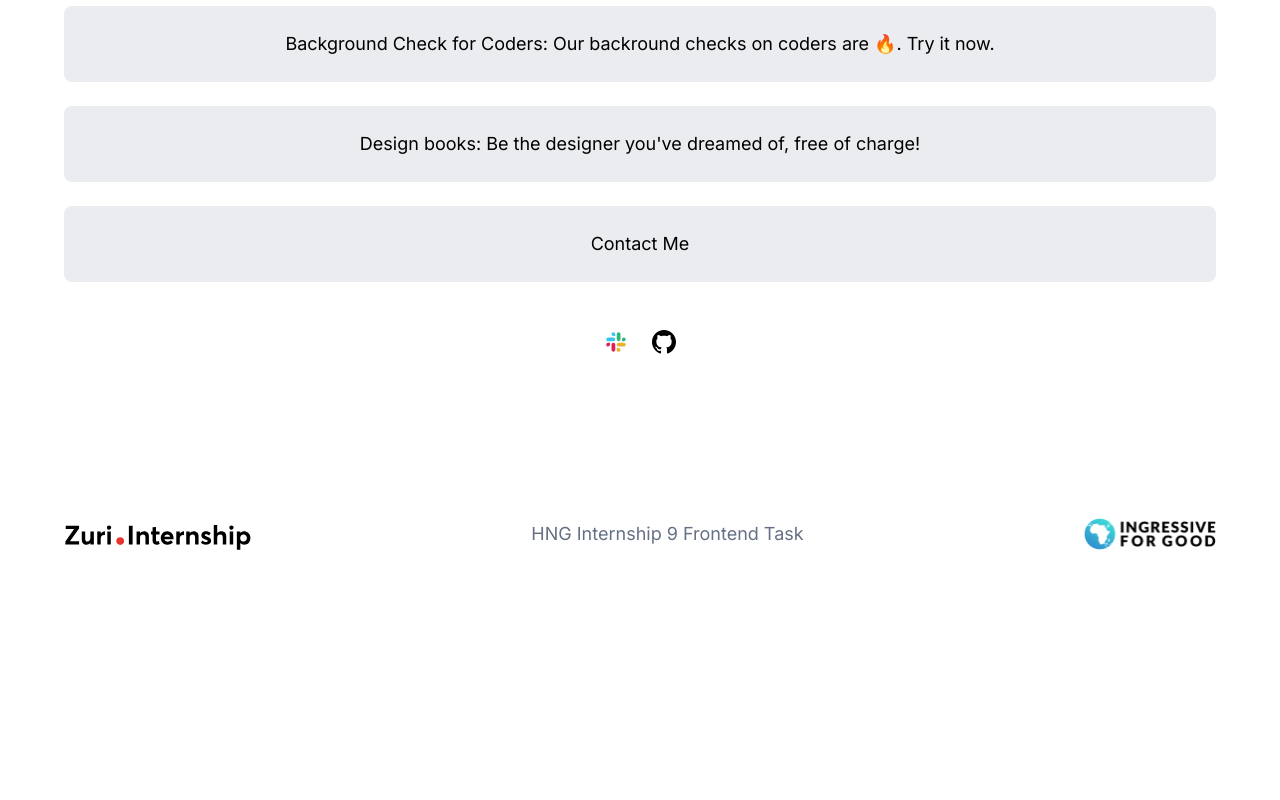
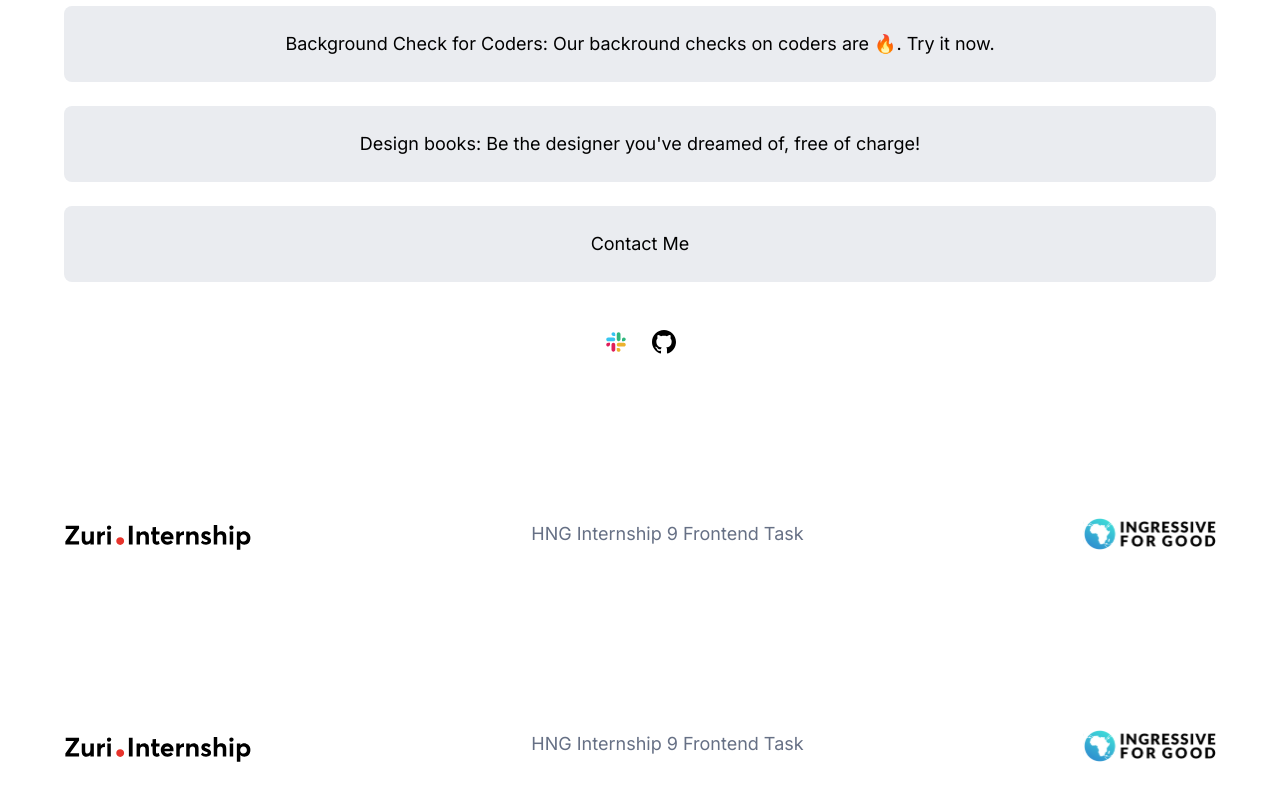
Before and after one commit to Cyanhead/hngi9-stage1, a React (Create React App) app: page / in a window 1280 px wide. Shown: the part 656-1456 px from the top of the page. Before the commit the page ends 1322 px from the top, so only its background shows below. Built offline with nearby package versions, Linux system fonts and the light colour scheme.

Commit message:
feat: add footer

```diff
--- a/src/App.js
+++ b/src/App.js
@@ -2,6 +2,7 @@ import GlobalStyles from './global.style';
 import HomePage from './components/HomePage';
 
 import { BrowserRouter as Router, Routes, Route } from 'react-router-dom';
+import Footer from './components/Footer';
 
 function App() {
   return (
@@ -11,8 +12,8 @@ function App() {
       <Router>
         <Routes>
           <Route path="/" element={<HomePage />} />
-          <Route path="/contact" element={<div>contact</div>} />
         </Routes>
+        <Footer />
       </Router>
     </div>
   );
--- /dev/null
+++ b/src/components/Footer/Footer.jsx
@@ -0,0 +1,23 @@
+import React from 'react';
+import { PhotoWrap, Text, Photo, Wrap, Container } from './footer.style';
+
+import zuri from '../../assets/images/Zuri.Internship_Logo.svg';
+import i4g from '../../assets/images/I4G.svg';
+
+const Footer = () => {
+  return (
+    <Container>
+      <Wrap>
+        <PhotoWrap>
+          <Photo src={zuri} alt="" />
+        </PhotoWrap>
+        <Text fg="#667085">HNG Internship 9 Frontend Task</Text>
+        <PhotoWrap>
+          <Photo src={i4g} alt="" />
+        </PhotoWrap>
+      </Wrap>
+    </Container>
+  );
+};
+
+export default Footer;
--- /dev/null
+++ b/src/components/Footer/footer.style.js
@@ -0,0 +1,49 @@
+import styled from 'styled-components';
+
+export const Container = styled.div`
+  width: 100%;
+`;
+
+export const Wrap = styled.div`
+  display: flex;
+  justify-content: space-between;
+
+  margin: 0 auto;
+  padding: 64px 24px;
+  max-width: 1200px;
+`;
+
+export const Section = styled.div`
+  display: flex;
+  flex-direction: ${props => props.flexDir || 'column'};
+  justify-content: ${props => props.justCont || 'center'};
+  align-items: center;
+
+  margin: ${props => props.mar || '0 0 56px 0'};
+  padding: ${props => props.pad || ''};
+  width: 100%;
+  padding: ${props => props.pad || ''};
+
+  &:last-child {
+    margin-bottom: 0;
+  }
+`;
+
+export const PhotoWrap = styled.div`
+  margin: ${props => props.mar || ''};
+`;
+
+export const Text = styled.p`
+  color: ${props => props.fg || ''};
+
+  font-size: 18px;
+  font-weight: 500;
+  line-height: 28px;
+  letter-spacing: 0em;
+  text-align: center;
+`;
+
+export const Photo = styled.img`
+  width: ${props => props.width || ''};
+  height: auto;
+`;
--- /dev/null
+++ b/src/components/Footer/index.js
@@ -0,0 +1 @@
+export { default } from './Footer';
```
